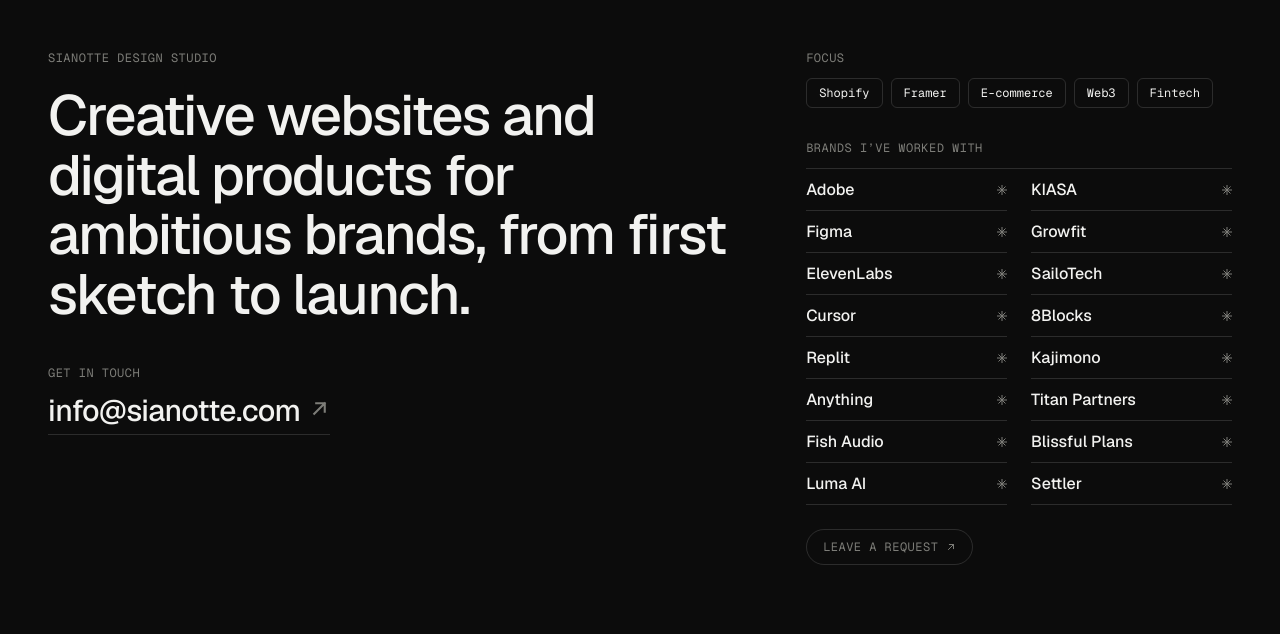
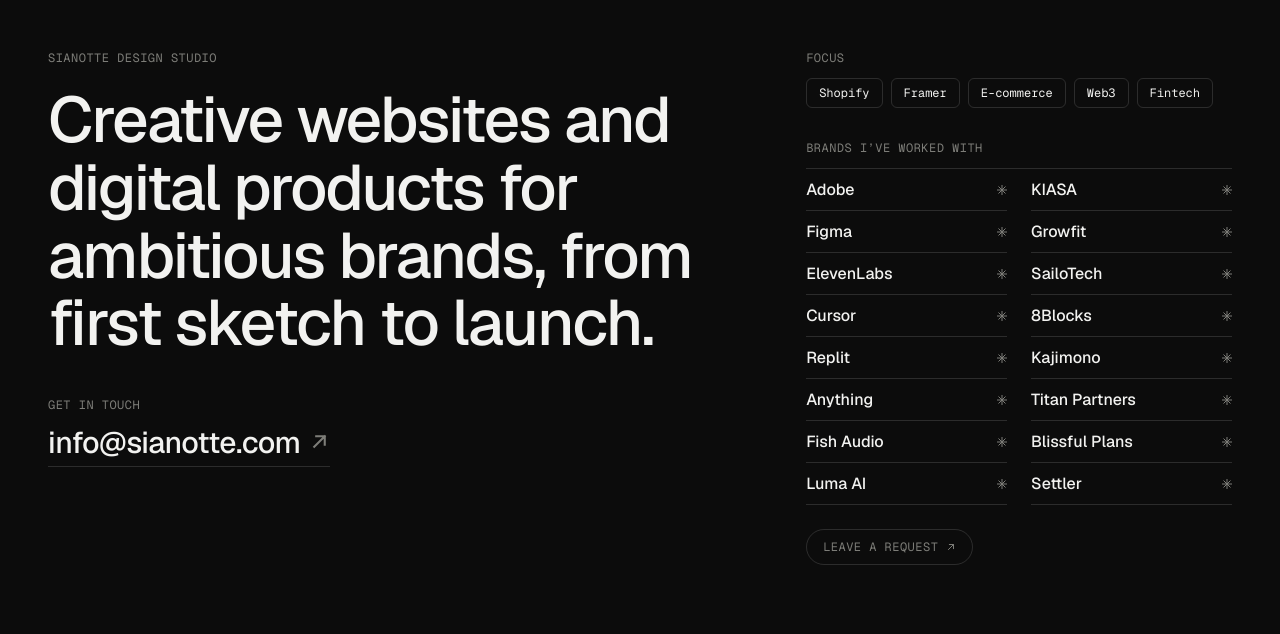
Before and after one commit to Sianotte/sianotte.github.io, a plain HTML site: page index.html in a window 1280 px wide. Shown: the part 106-740 px from the top of the page. Drawn offline with nearby package versions, Linux system fonts and the light colour scheme.

Commit message:
Larger desktop lead text
Co-Authored-By: Claude Opus 5.5 <noreply@anthropic.com>
Claude-Session: https://claude.ai/code/session_01KojF3N3cH15RuBkwuHDkZF

```diff
--- a/index.html
+++ b/index.html
@@ -128,7 +128,7 @@
     }
     .lead {
       margin-top: 20px;
-      font-size: clamp(32px, 4.4vw, 64px);
+      font-size: clamp(32px, 5vw, 76px);
       line-height: 1.06;
       letter-spacing: -0.03em;
       font-weight: 500;
```
